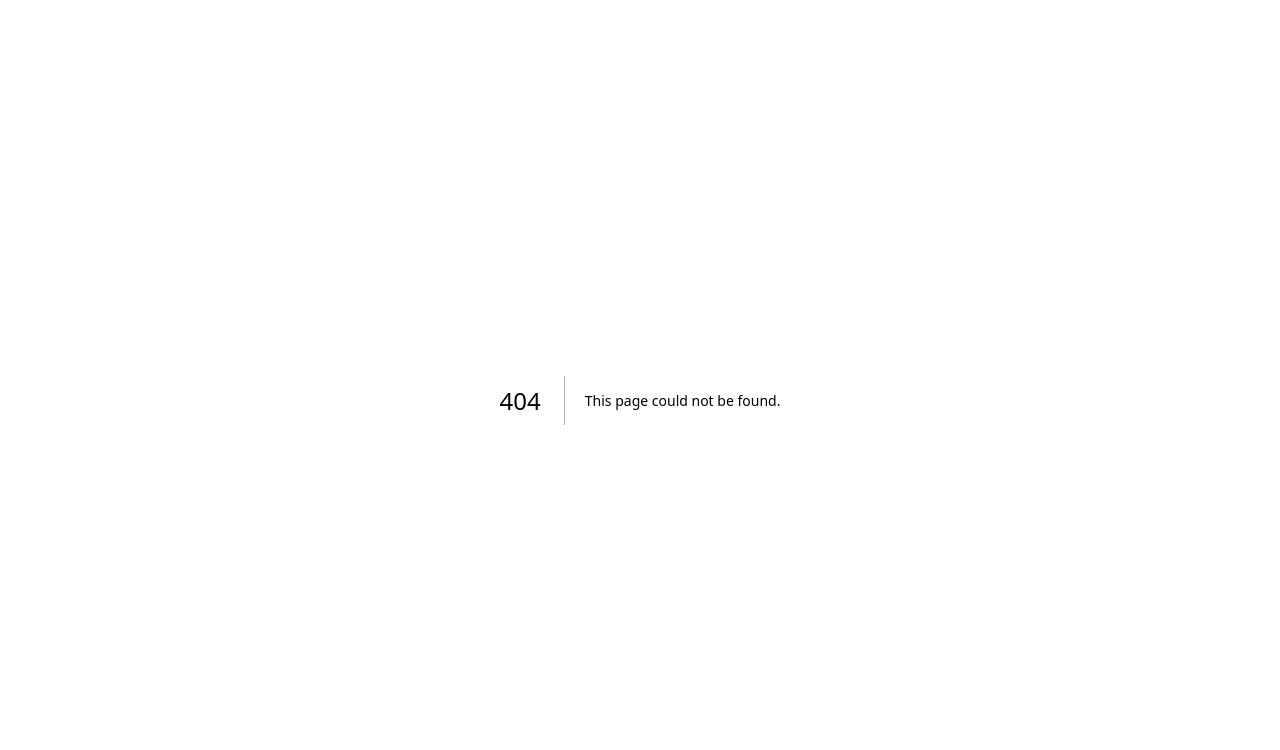
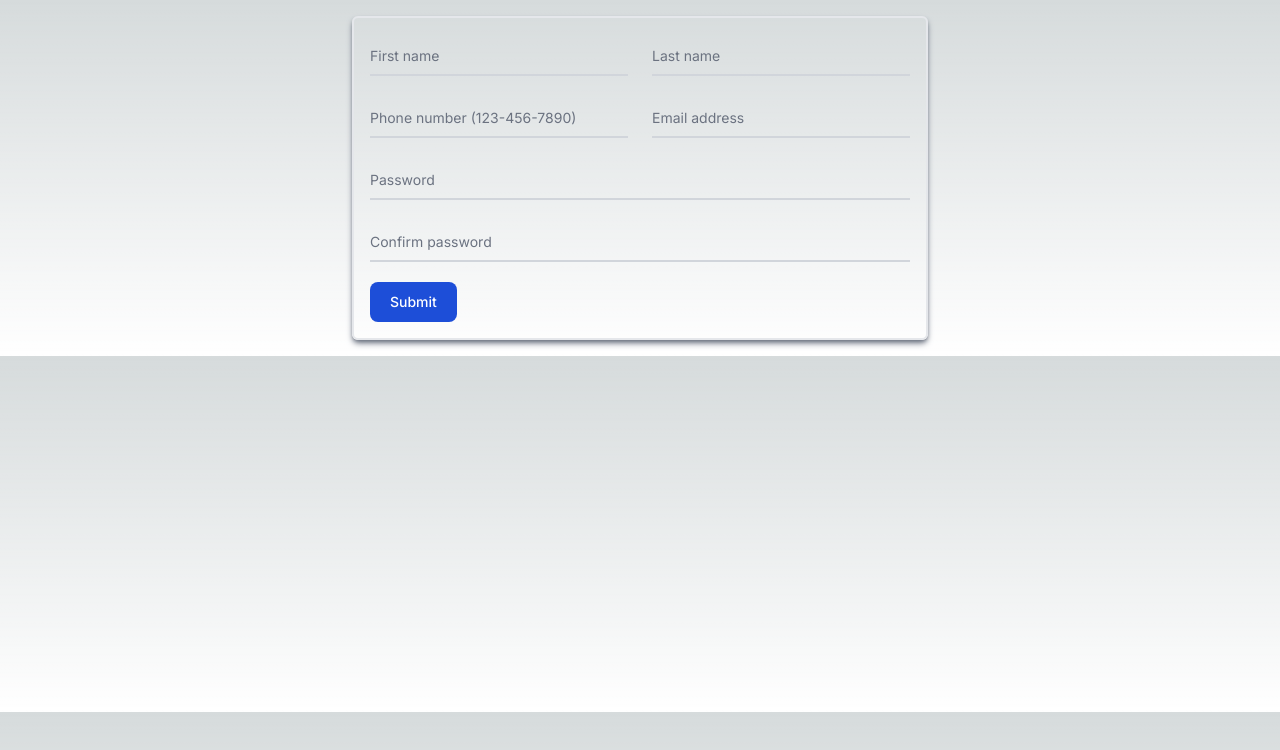
Before and after one commit to rch28/announcement-app, a Next.js app: page /register in a window 1280 px wide. Before the commit this address had no page. Shown: the top 750 px of the page. Built offline with nearby package versions, Linux system fonts and the light colour scheme.

Commit message:
auth pages

```diff
--- /dev/null
+++ b/src/app/(auth)/login/page.jsx
@@ -0,0 +1,9 @@
+import React from 'react'
+
+const Login = () => {
+  return (
+    <div>Login</div>
+  )
+}
+
+export default Login
--- /dev/null
+++ b/src/app/(auth)/register/page.jsx
@@ -0,0 +1,122 @@
+import React from "react";
+
+const Register = () => {
+  return (
+    <div className="p-4">
+      <form className="max-w-xl mx-auto border-2 p-4 rounded-md shadow-md shadow-gray-500">
+        <div className="grid md:grid-cols-2 md:gap-6">
+          <div className="relative z-0 w-full mb-5 group">
+            <input
+              type="text"
+              name="floating_first_name"
+              id="floating_first_name"
+              className="block py-2.5 px-0 w-full text-sm text-gray-900 bg-transparent border-0 border-b-2 border-gray-300 appearance-none dark:text-white dark:border-gray-600 dark:focus:border-blue-500 focus:outline-none focus:ring-0 focus:border-blue-600 peer"
+              placeholder=" "
+              required
+            />
+            <label
+              for="floating_first_name"
+              className="peer-focus:font-medium absolute text-sm text-gray-500 dark:text-gray-400 duration-300 transform -translate-y-6 scale-75 top-3 -z-10 origin-[0] peer-focus:start-0 rtl:peer-focus:translate-x-1/4 peer-focus:text-blue-600 peer-focus:dark:text-blue-500 peer-placeholder-shown:scale-100 peer-placeholder-shown:translate-y-0 peer-focus:scale-75 peer-focus:-translate-y-6"
+            >
+              First name
+            </label>
+          </div>
+          <div className="relative z-0 w-full mb-5 group">
+            <input
+              type="text"
+              name="floating_last_name"
+              id="floating_last_name"
+              className="block py-2.5 px-0 w-full text-sm text-gray-900 bg-transparent border-0 border-b-2 border-gray-300 appearance-none dark:text-white dark:border-gray-600 dark:focus:border-blue-500 focus:outline-none focus:ring-0 focus:border-blue-600 peer"
+              placeholder=" "
+              required
+            />
+            <label
+              for="floating_last_name"
+              className="peer-focus:font-medium absolute text-sm text-gray-500 dark:text-gray-400 duration-300 transform -translate-y-6 scale-75 top-3 -z-10 origin-[0] peer-focus:start-0 rtl:peer-focus:translate-x-1/4 peer-focus:text-blue-600 peer-focus:dark:text-blue-500 peer-placeholder-shown:scale-100 peer-placeholder-shown:translate-y-0 peer-focus:scale-75 peer-focus:-translate-y-6"
+            >
+              Last name
+            </label>
+          </div>
+        </div>
+
+        <div className="grid md:grid-cols-2 md:gap-6">
+          <div className="relative z-0 w-full mb-5 group">
+            <input
+              type="tel"
+              pattern="[0-9]{3}-[0-9]{3}-[0-9]{4}"
+              name="floating_phone"
+              id="floating_phone"
+              className="block py-2.5 px-0 w-full text-sm text-gray-900 bg-transparent border-0 border-b-2 border-gray-300 appearance-none dark:text-white dark:border-gray-600 dark:focus:border-blue-500 focus:outline-none focus:ring-0 focus:border-blue-600 peer"
+              placeholder=" "
+              required
+            />
+            <label
+              for="floating_phone"
+              className="peer-focus:font-medium absolute text-sm text-gray-500 dark:text-gray-400 duration-300 transform -translate-y-6 scale-75 top-3 -z-10 origin-[0] peer-focus:start-0 rtl:peer-focus:translate-x-1/4 peer-focus:text-blue-600 peer-focus:dark:text-blue-500 peer-placeholder-shown:scale-100 peer-placeholder-shown:translate-y-0 peer-focus:scale-75 peer-focus:-translate-y-6"
+            >
+              Phone number (123-456-7890)
+            </label>
+          </div>
+          <div className="relative z-0 w-full mb-5 group">
+          <input
+            type="email"
+            name="floating_email"
+            id="floating_email"
+            className="block py-2.5 px-0 w-full text-sm text-gray-900 bg-transparent border-0 border-b-2 border-gray-300 appearance-none dark:text-white dark:border-gray-600 dark:focus:border-blue-500 focus:outline-none focus:ring-0 focus:border-blue-600 peer"
+            placeholder=" "
+            required
+          />
+          <label
+            for="floating_email"
+            className="peer-focus:font-medium absolute text-sm text-gray-500 dark:text-gray-400 duration-300 transform -translate-y-6 scale-75 top-3 -z-10 origin-[0] peer-focus:start-0 rtl:peer-focus:translate-x-1/4 rtl:peer-focus:left-auto peer-focus:text-blue-600 peer-focus:dark:text-blue-500 peer-placeholder-shown:scale-100 peer-placeholder-shown:translate-y-0 peer-focus:scale-75 peer-focus:-translate-y-6"
+          >
+            Email address
+          </label>
+        </div>
+        </div>
+
+        <div className="relative z-0 w-full mb-5 group">
+          <input
+            type="password"
+            name="floating_password"
+            id="floating_password"
+            className="block py-2.5 px-0 w-full text-sm text-gray-900 bg-transparent border-0 border-b-2 border-gray-300 appearance-none dark:text-white dark:border-gray-600 dark:focus:border-blue-500 focus:outline-none focus:ring-0 focus:border-blue-600 peer"
+            placeholder=" "
+            required
+          />
+          <label
+            for="floating_password"
+            className="peer-focus:font-medium absolute text-sm text-gray-500 dark:text-gray-400 duration-300 transform -translate-y-6 scale-75 top-3 -z-10 origin-[0] peer-focus:start-0 rtl:peer-focus:translate-x-1/4 peer-focus:text-blue-600 peer-focus:dark:text-blue-500 peer-placeholder-shown:scale-100 peer-placeholder-shown:translate-y-0 peer-focus:scale-75 peer-focus:-translate-y-6"
+          >
+            Password
+          </label>
+        </div>
+        <div className="relative z-0 w-full mb-5 group">
+          <input
+            type="password"
+            name="repeat_password"
+            id="floating_repeat_password"
+            className="block py-2.5 px-0 w-full text-sm text-gray-900 bg-transparent border-0 border-b-2 border-gray-300 appearance-none dark:text-white dark:border-gray-600 dark:focus:border-blue-500 focus:outline-none focus:ring-0 focus:border-blue-600 peer"
+            placeholder=" "
+            required
+          />
+          <label
+            for="floating_repeat_password"
+            className="peer-focus:font-medium absolute text-sm text-gray-500 dark:text-gray-400 duration-300 transform -translate-y-6 scale-75 top-3 -z-10 origin-[0] peer-focus:start-0 rtl:peer-focus:translate-x-1/4 peer-focus:text-blue-600 peer-focus:dark:text-blue-500 peer-placeholder-shown:scale-100 peer-placeholder-shown:translate-y-0 peer-focus:scale-75 peer-focus:-translate-y-6"
+          >
+            Confirm password
+          </label>
+        </div>
+
+        <button
+          type="submit"
+          className="text-white bg-blue-700 hover:bg-blue-800 focus:ring-4 focus:outline-none focus:ring-blue-300 font-medium rounded-lg text-sm w-full sm:w-auto px-5 py-2.5 text-center dark:bg-blue-600 dark:hover:bg-blue-700 dark:focus:ring-blue-800"
+        >
+          Submit
+        </button>
+      </form>
+    </div>
+  );
+};
+
+export default Register;
```
